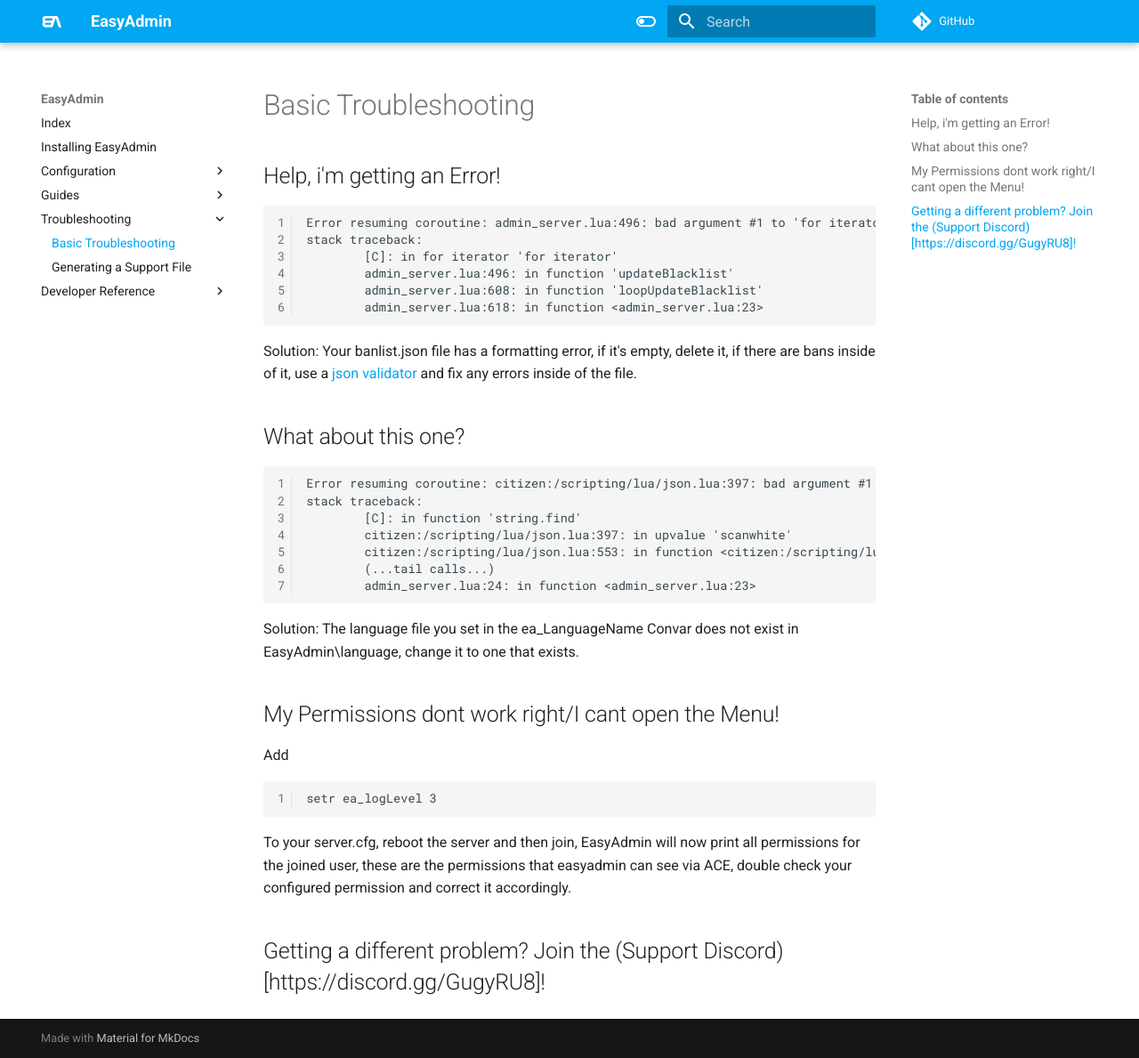
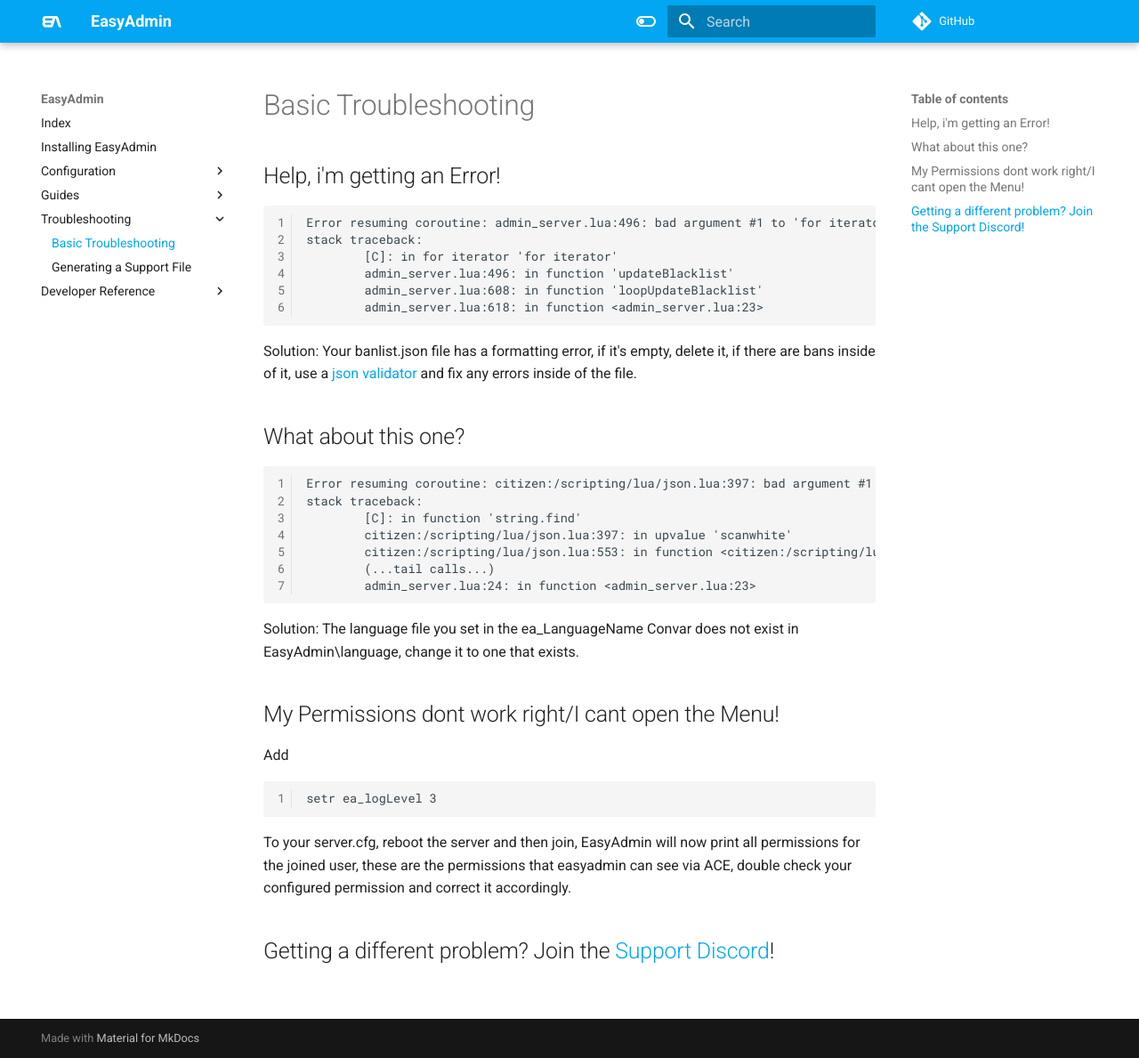
Before and after one commit to Blumlaut/EasyAdmin-docs, an MkDocs documentation site: the page built from docs/troubleshooting.md, in a window 1280 px wide and 1189 px high. Shown: the whole window at 89% size. Built offline with MkDocs 1.6.1 and Material for MkDocs 9.7.7, drawn with Linux system fonts in a browser that asks for light colours; comment, search, counter and statistics services are not loaded.

Commit message:
fix(troubleshooting): oopsie
You didn't see the commit before this one ;)

```diff
--- a/docs/troubleshooting.md
+++ b/docs/troubleshooting.md
@@ -37,4 +37,4 @@ setr ea_logLevel 3
 
 To your server.cfg, reboot the server and then join, EasyAdmin will now print all permissions for the joined user, these are the permissions that easyadmin can see via ACE, double check your configured permission and correct it accordingly.
 
-## Getting a different problem? Join the (Support Discord)[https://discord.gg/GugyRU8]!
+## Getting a different problem? Join the [Support Discord](https://discord.gg/GugyRU8)!
```
